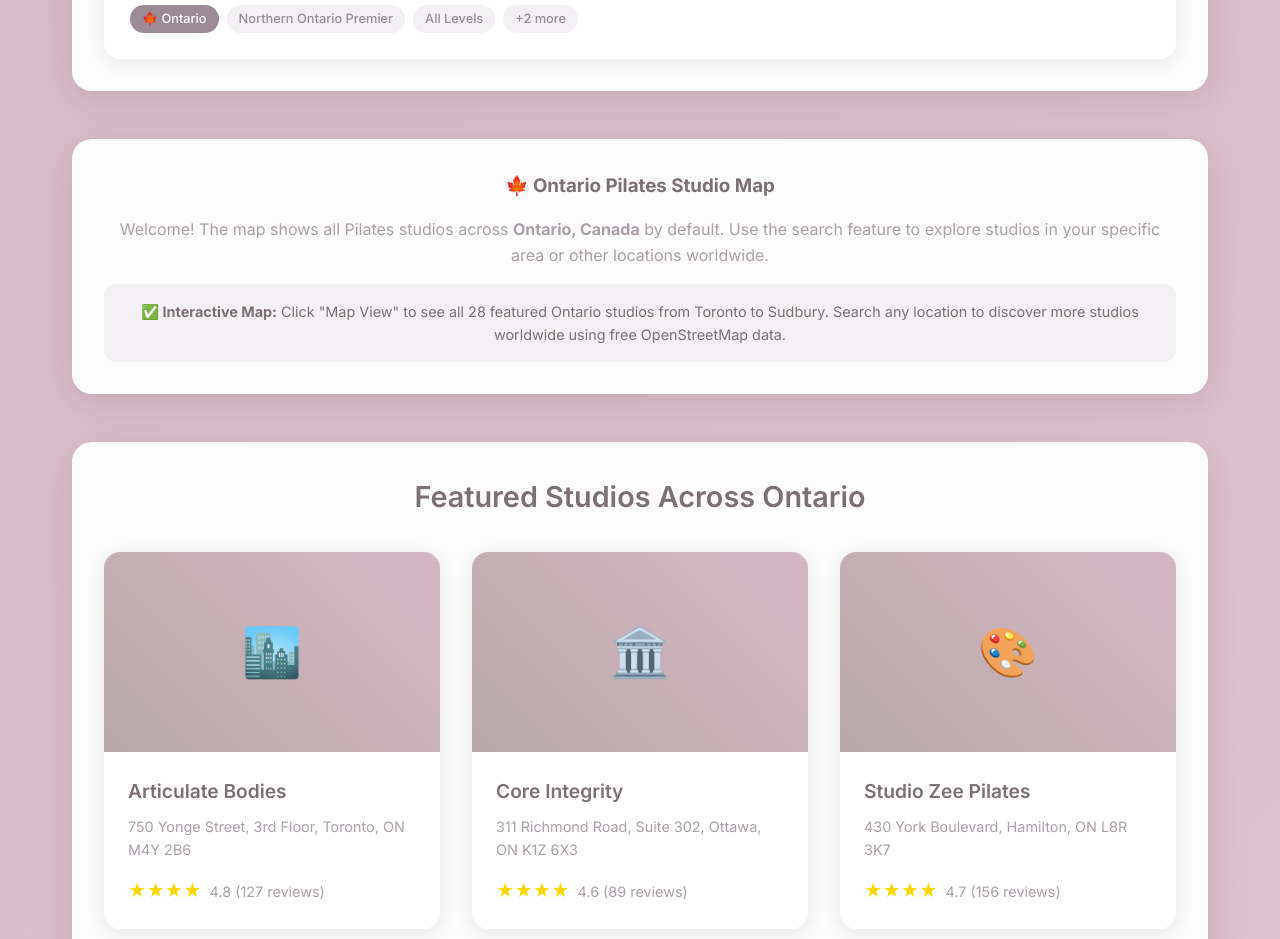
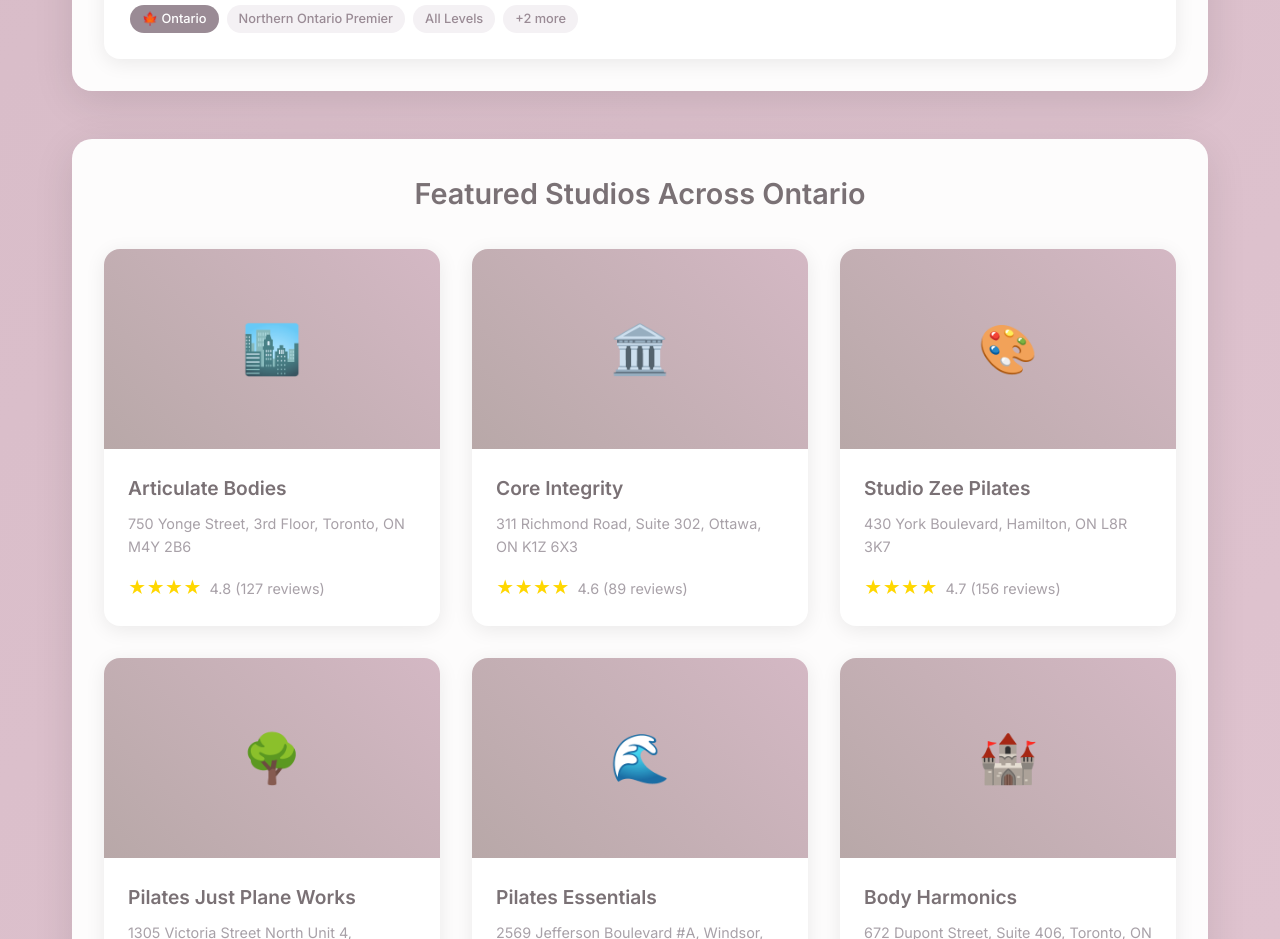
Before and after one commit to chenz4027/pilatesStudios, a plain HTML site: page index.html in a window 1280 px wide. Shown: the part 6020-6959 px from the top of the page. Drawn offline with nearby package versions, Linux system fonts and the light colour scheme.

Commit message:
🗑️ Remove Ontario Pilates Studio Map section
- Completely removed the Ontario Pilates Studio Map info section
- Cleaner interface without the explanatory map section
- Search and map functionality still available through main interface

```diff
--- a/index.html
+++ b/index.html
@@ -63,17 +63,7 @@
             </div>
         </section>
 
-        <section class="api-info" style="background: rgba(255, 255, 255, 0.95); border-radius: 20px; padding: 2rem; margin-bottom: 3rem; text-align: center; box-shadow: 0 10px 40px rgba(0, 0, 0, 0.1);">
-            <h3 style="color: var(--morandi-deep); margin-bottom: 1rem;">🍁 Ontario Pilates Studio Map</h3>
-            <p style="color: var(--morandi-stone); margin-bottom: 1rem;">
-                Welcome! The map shows all Pilates studios across <strong>Ontario, Canada</strong> by default.
-                Use the search feature to explore studios in your specific area or other locations worldwide.
-            </p>
-            <div style="background: var(--morandi-cream); padding: 1rem; border-radius: 12px; font-size: 0.9rem; color: var(--morandi-deep);">
-                <strong>✅ Interactive Map:</strong> Click "Map View" to see all 28 featured Ontario studios from Toronto to Sudbury. Search any location to discover more studios worldwide using free OpenStreetMap data.
-            </div>
 
-        </section>
 
         <section class="featured-studios">
             <h3>Featured Studios Across Ontario</h3>
```
